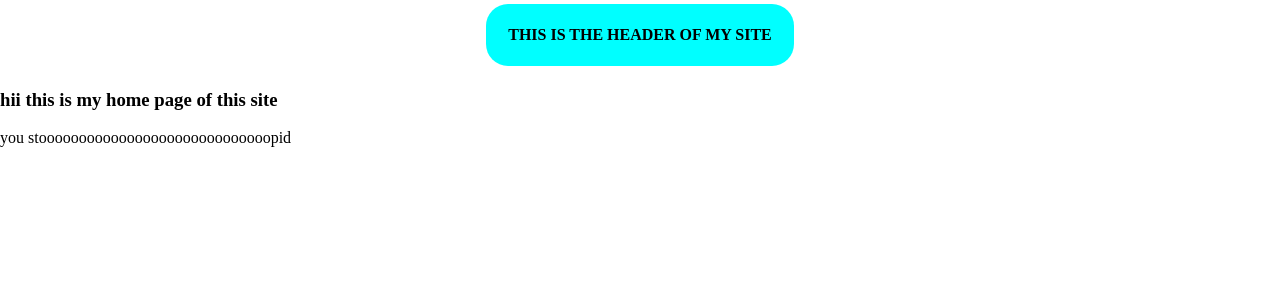
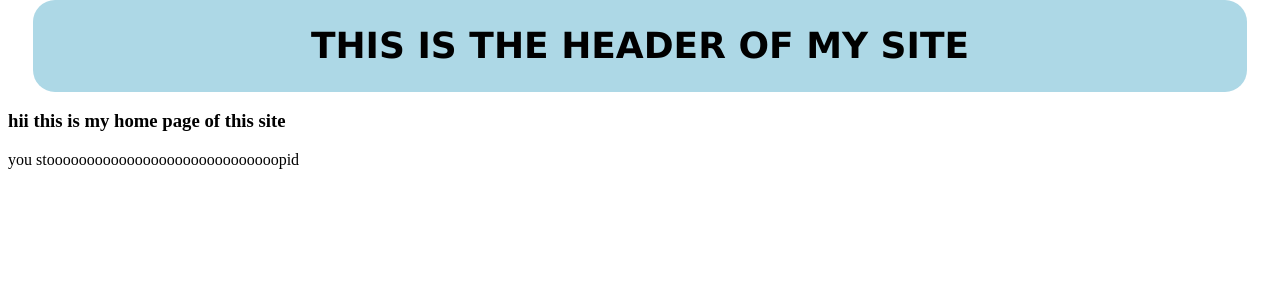
Before and after one commit to jitendradara12/randomdjangoapps, a Django app: page /main/ in a window 1280 px wide. Shown: the top 300 px of the page. Run offline with Django 5.2, Linux system fonts and the light colour scheme; lists and menus that the app fills with data are empty.

Commit message:
changed header in base.html

```diff
--- a/tempsite/main/templates/main/base.html
+++ b/tempsite/main/templates/main/base.html
@@ -33,13 +33,22 @@
     }
 
     .header{
-      padding:4px;
     }
 
     .content{
       margin:0px;
       padding: 2%;
       background-color:white;
+    }
+    .nav{
+      font-family:verdana;
+      font-size:large;
+      background-color:lightblue;
+      border-radius:22px;
+      margin-left:2%;
+      margin-right:2%;
+      padding:2%;
+      text-align:center;
     }
 
     hr{
@@ -49,13 +58,11 @@
       background-color:lightblue;
     }
   </style>
-  <body style = "margin:0px">
+  <body style="margin-top:0%;>
     <div class = "header">
-      <table>
-        <tr>
-          <th style="padding:22px; border-radius: 12px; margin: 5%">THIS IS THE HEADER OF MY SITE</th>
-        </tr>
-      </table>
+      <div class = "nav">
+          <h1 style="margin:0px">THIS IS THE HEADER OF MY SITE</h1>
+      </div>
     </div>
     <div id='content' name = 'content'>
       {% block content %}
```
